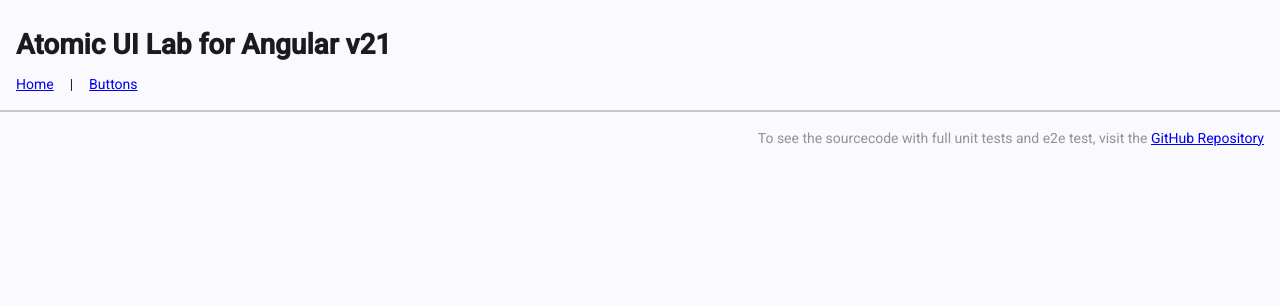
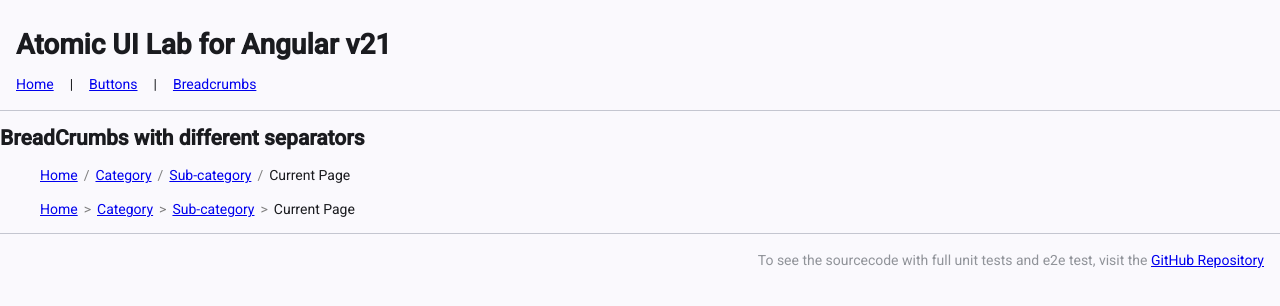
Before and after one commit to boycany/ng-atomic-components-site, an Angular app: page /breadcrumbs in a window 1280 px wide. Before the commit this address led to /. Shown: the top 306 px of the page. Built offline with nearby package versions, Linux system fonts and the light colour scheme.

Commit message:
feat: Add breadcrumb showcase component and routing, enhance atomic breadcrumb with custom separators

```diff
--- a/src/app/app.routes.ts
+++ b/src/app/app.routes.ts
@@ -23,4 +23,13 @@ export const routes: Routes = [
     loadComponent: () =>
       import('./pages/buttons-showcase/buttons-showcase').then((m) => m.ButtonsShowcase),
   },
+  {
+    path: 'breadcrumbs',
+    data: {
+      preloadOnHover: true,
+      preloadKey: 'breadcrumbs',
+    },
+    loadComponent: () =>
+      import('./pages/breadcrumb-showcase/breadcrumb-showcase').then((m) => m.BreadcrumbShowcase),
+  },
 ];
--- a/src/app/app.ts
+++ b/src/app/app.ts
@@ -20,5 +20,9 @@ export class App {
   protected readonly links: LinkItem[] = [
     { to: ['home'], text: 'Home' },
     { to: ['buttons'], text: 'Buttons' },
+    {
+      to: ['breadcrumbs'],
+      text: 'Breadcrumbs',
+    },
   ];
 }
--- /dev/null
+++ b/src/app/pages/breadcrumb-showcase/breadcrumb-showcase.html
@@ -0,0 +1,4 @@
+<h2>BreadCrumbs with different separators</h2>
+<app-atomic-breadcrumb [items]="breadcrumbItems"></app-atomic-breadcrumb>
+<app-atomic-breadcrumb [items]="breadcrumbItemsWithCustomSeparator" [separator]="customSeparator">
+</app-atomic-breadcrumb>
--- /dev/null
+++ b/src/app/pages/breadcrumb-showcase/breadcrumb-showcase.ts
@@ -0,0 +1,26 @@
+import { Component } from '@angular/core';
+import { AtomicBreadcrumb } from '../../shared/components/atomic-breadcrumb/atomic-breadcrumb';
+import { BreadcrumbItem } from '../../shared/components/atomic-breadcrumb/atomic-breadcrumb.types';
+
+@Component({
+  selector: 'app-breadcrumb-showcase',
+  imports: [AtomicBreadcrumb],
+  templateUrl: './breadcrumb-showcase.html',
+  styleUrl: './breadcrumb-showcase.scss',
+})
+export class BreadcrumbShowcase {
+  breadcrumbItems: BreadcrumbItem[] = [
+    { label: 'Home', to: '/' },
+    { label: 'Category', to: '/category' },
+    { label: 'Sub-category', to: '/category/sub-category' },
+    { label: 'Current Page' },
+  ];
+
+  breadcrumbItemsWithCustomSeparator: BreadcrumbItem[] = [
+    { label: 'Home', to: '/' },
+    { label: 'Category', to: '/category' },
+    { label: 'Sub-category', to: '/category/sub-category' },
+    { label: 'Current Page' },
+  ];
+  customSeparator = '>';
+}
--- a/src/app/shared/components/atomic-breadcrumb/atomic-breadcrumb.html
+++ b/src/app/shared/components/atomic-breadcrumb/atomic-breadcrumb.html
@@ -1 +1,28 @@
-<p>atomic-breadcrumb works!</p>
+<nav class="atomic-breadcrumb">
+  <ol class="atomic-breadcrumb__container">
+    @for (item of items(); track $index) {
+      <li class="atomic-breadcrumb__item">
+        @if (!item.to) {
+          <span class="atomic-breadcrumb__link">{{ item.label }}</span>
+        } @else {
+          <app-atomic-link
+            class="atomic-breadcrumb__link"
+            [to]="item.to"
+            [text]="item.label"
+            [ariaLabel]="item.label"
+            [tabIndex]="$index"
+          ></app-atomic-link>
+        }
+        @if ($index < items().length - 1) {
+          <span class="atomic-breadcrumb__separator">
+            @if (strSeparator(); as separatorText) {
+              {{ separatorText }}
+            } @else if (compSeparator(); as separatorComponent) {
+              <ng-container [ngComponentOutlet]="separatorComponent"></ng-container>
+            }
+          </span>
+        }
+      </li>
+    }
+  </ol>
+</nav>
--- a/src/app/shared/components/atomic-breadcrumb/atomic-breadcrumb.scss
+++ b/src/app/shared/components/atomic-breadcrumb/atomic-breadcrumb.scss
@@ -0,0 +1,32 @@
+@use 'sass:map';
+@use 'vars' as vars;
+
+.atomic-breadcrumb {
+  &__container,
+  &__item {
+    display: flex;
+    align-items: center;
+    column-gap: 6px;
+  }
+
+  &__link {
+    display: inline-flex;
+    align-items: center;
+    column-gap: 4px;
+  }
+
+  &__link:not([aria-current]) {
+    &:hover {
+      color: map.get(vars.$color-map, 'primary');
+    }
+  }
+
+  // &__label--sr-only {
+  //   @include sr-only;
+  // }
+
+  &__separator {
+    color: gray;
+    user-select: none;
+  }
+}
--- a/src/app/shared/components/atomic-breadcrumb/atomic-breadcrumb.ts
+++ b/src/app/shared/components/atomic-breadcrumb/atomic-breadcrumb.ts
@@ -1,9 +1,24 @@
-import { Component } from '@angular/core';
+import { ChangeDetectionStrategy, Component, computed, input, Type } from '@angular/core';
+import { BreadcrumbItem } from './atomic-breadcrumb.types';
+import { AtomicLink } from '../atomic-link/atomic-link';
+import { NgComponentOutlet } from '@angular/common';
 
 @Component({
   selector: 'app-atomic-breadcrumb',
-  imports: [],
+  imports: [AtomicLink, NgComponentOutlet],
   templateUrl: './atomic-breadcrumb.html',
   styleUrl: './atomic-breadcrumb.scss',
+  changeDetection: ChangeDetectionStrategy.OnPush,
 })
-export class AtomicBreadcrumb {}
+export class AtomicBreadcrumb {
+  items = input.required<BreadcrumbItem[]>();
+  separator = input<string | Type<unknown>>('/');
+  strSeparator = computed<string | null>(() => {
+    const separator = this.separator();
+    return typeof separator === 'string' ? separator : null;
+  });
+  compSeparator = computed<Type<unknown> | null>(() => {
+    const separator = this.separator();
+    return typeof separator === 'string' ? null : separator;
+  });
+}
--- /dev/null
+++ b/src/app/shared/components/atomic-breadcrumb/atomic-breadcrumb.types.ts
@@ -0,0 +1,6 @@
+import { LinkTo } from '../atomic-link/atomic-link.utils';
+
+export interface BreadcrumbItem {
+  to?: LinkTo;
+  label: string;
+}
```
Also changed, not shown: src/app/pages/breadcrumb-showcase/breadcrumb-showcase.scss (added), 1 other file (tests, documents, lock files or other folders).
